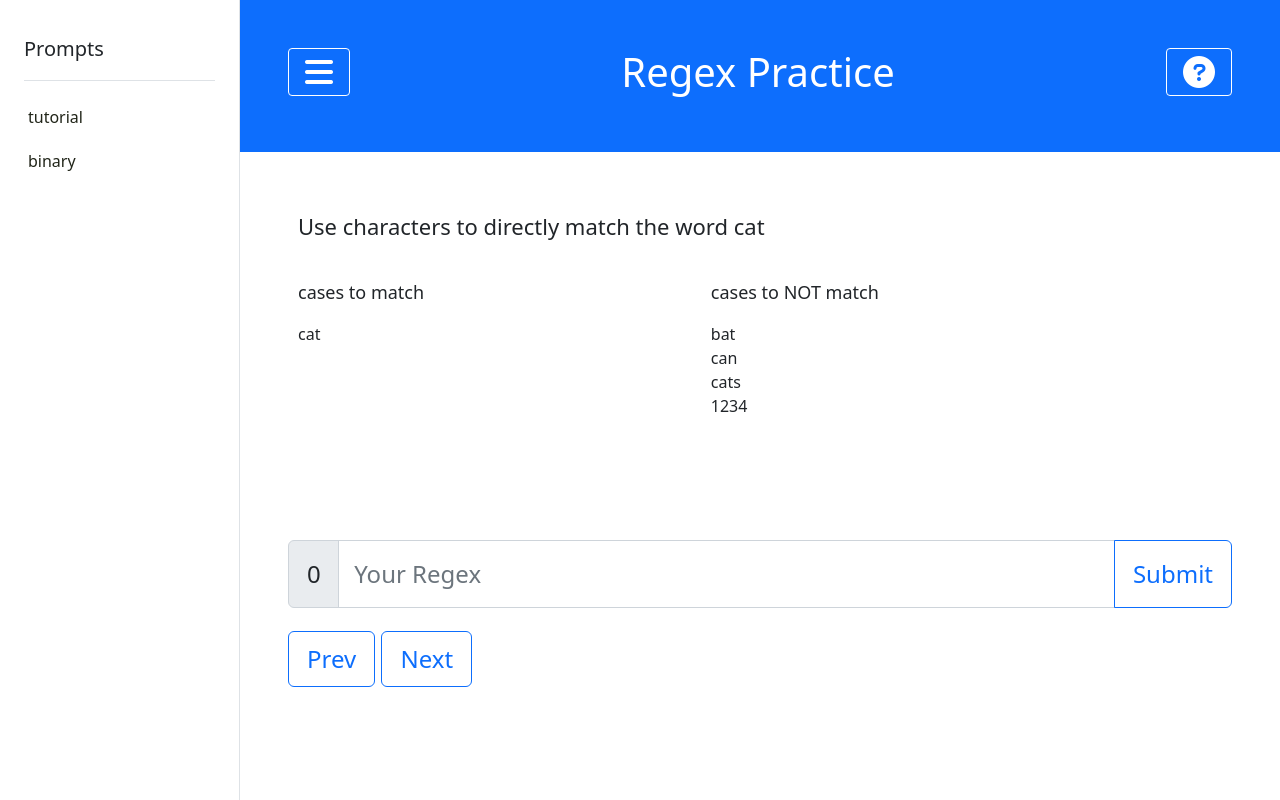
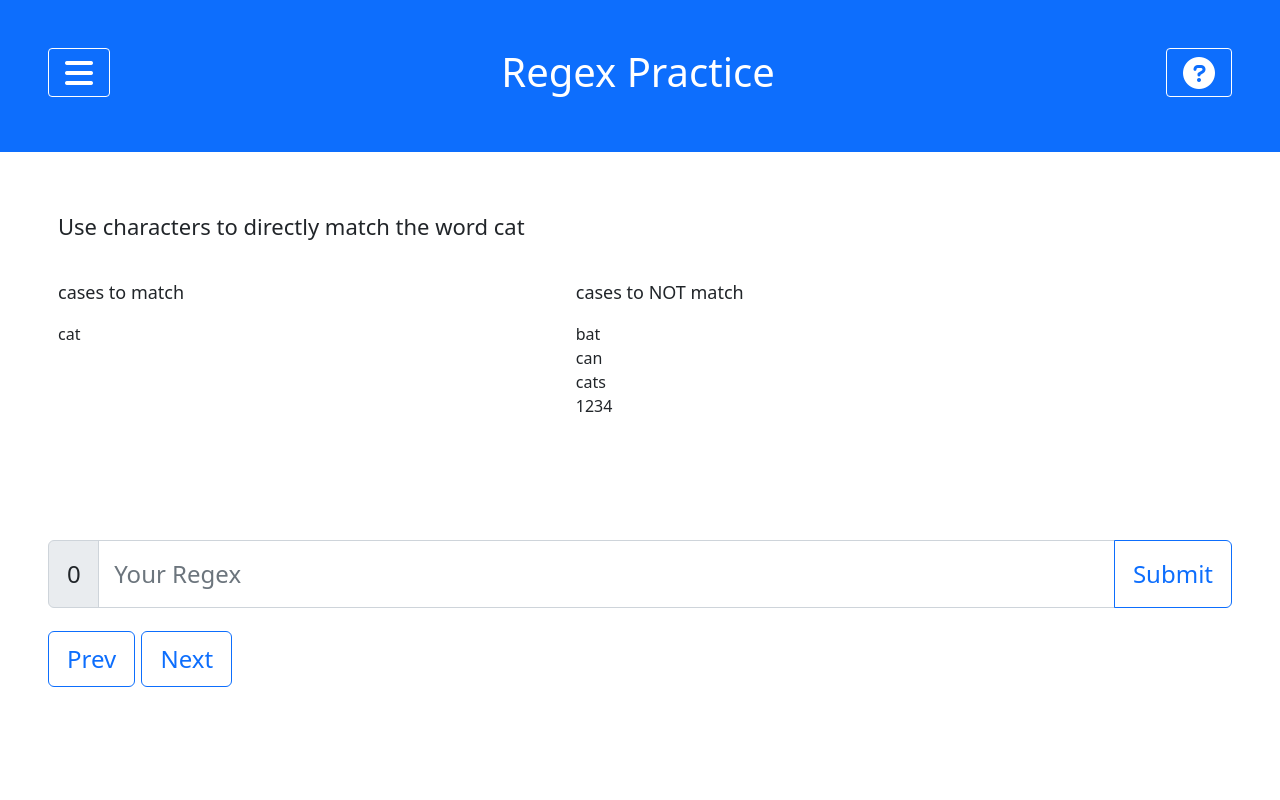
Before and after one commit to yin132/regex-game, a plain HTML site: page index.html in a window 1280 px wide. Drawn offline with nearby package versions, Linux system fonts and the light colour scheme.

Commit message:
refactor nav bar

```diff
--- a/custom.css
+++ b/custom.css
@@ -2,10 +2,35 @@
     color: #fff;
     background-color: #0d6efd;
     border-color: #fff;
-    padding: 0.7rem 1rem;
+    padding: 0.72rem 1rem;
 }
 
-.navbar-toggler-icon-cust{
+.navsbar {
+    width: 0px;
+    height: 100%;
+    margin-left: 0px;
+    position: fixed;
+    overflow-x: hidden;
+    overflow-y: scroll;
+    z-index: 1;
+    transition: all 0.5s;
+    background-color: rgb(187, 205, 255);
+}
+
+.nav-link {
+    display: block;
+    padding: .5rem 1rem;
+    color: #212519;
+    text-decoration: none;
+    transition: color .15s ease-in-out, background-color .15s ease-in-out, border-color .15s ease-in-out;
+}
+
+.nav-link:focus,
+.nav-link:hover {
+    color: #212519;
+}
+
+.navbar-toggler-icon-cust {
     display: inline-block;
     width: 1.5em;
     height: 1.5em;
--- a/index.html
+++ b/index.html
@@ -7,52 +7,40 @@
     <meta name="viewport" content="width=device-width, initial-scale=1">
     <link href="https://cdn.jsdelivr.net/npm/bootstrap@5.1.3/dist/css/bootstrap.min.css" rel="stylesheet">
     <link rel="stylesheet" href="custom.css">
-  <link rel="stylesheet" href="https://cdnjs.cloudflare.com/ajax/libs/font-awesome/6.0.0/css/all.min.css"
-    integrity="sha512-9usAa10IRO0HhonpyAIVpjrylPvoDwiPUiKdWk5t3PyolY1cOd4DSE0Ga+ri4AuTroPR5aQvXU9xC6qOPnzFeg=="
-    crossorigin="anonymous" referrerpolicy="no-referrer" />
+    <link rel="stylesheet" href="https://cdnjs.cloudflare.com/ajax/libs/font-awesome/6.0.0/css/all.min.css" integrity="sha512-9usAa10IRO0HhonpyAIVpjrylPvoDwiPUiKdWk5t3PyolY1cOd4DSE0Ga+ri4AuTroPR5aQvXU9xC6qOPnzFeg==" crossorigin="anonymous" referrerpolicy="no-referrer"
+    />
     <script src="https://cdn.jsdelivr.net/npm/bootstrap@5.1.3/dist/js/bootstrap.bundle.min.js"></script>
     <script type="text/javascript" src="https://code.jquery.com/jquery-1.7.1.min.js"></script>
 </head>
 
 <body>
-  <div class="container-fluid">
-    <div class="row flex-nowrap">
-      <nav class="col-auto px-0">
-        <div id="sidebar" class="collapse collapse-horizontal show border-end" style="min-width: 240px">
-          <div id="sidebar-nav" class="flex-shrink-0 p-4 bg-white list-group min-vh-100">
-
-            <a href="#" class="d-flex align-items-center pb-3 mb-3 link-dark text-decoration-none border-bottom""
-              data-bs-parent=" #sidebar" style="padding-top: 10px;"><span class="fs-5 fw-semibold">Prompts</span></a>
-
+    <div class="container-fluid p-0 m-0">
+        <nav id="sidebar" class="p-0 m-0 navsbar">
+            <div class="p-4 list-group min-vh-100">
+                <a href="#" class="align-items-center pb-3 mb-3 link-dark text-decoration-none border-bottom" data-bs-parent=" #sidebar" style="padding-top: 10px;"><span class="fs-5 fw-semibold">Prompts</span></a>
                 <ul id="navMenu" class="list-unstyled ps-0">
                     <!-- auto populated -->
                     <li class="mb-1">
                         <a href="#tutorial" data-bs-toggle="collapse" class="nav-link px-0 align-middle">
                             <span class="ms-1 d-none d-sm-inline">tutorial</span> </a>
-                <ul class="collapse show nav flex-column ms-1" id="tutorial">
+                        <ul class="collapse nav flex-column ms-1" id="tutorial">
                             <li style="padding-left: 15px">
-                    <a href="#" onclick="loadPrompt(0,0)" class="nav-link px-0"> <span
-                        class="d-none d-sm-inline">tutorial-1</span></a>
+                                <a href="#" onclick="loadPrompt(0,0)" class="nav-link px-0"> <span class="d-none d-sm-inline">tutorial-1</span></a>
                             </li>
                         </ul>
                     </li>
                 </ul>
             </div>
-        </div>
         </nav>
-      <main class="col p-0 m-0">
-        <div class="row p-0 m-0">
-          <div class="col-12 p-0 m-0">
+        <main id="mainArea" class="p-0" style="margin: 0; transition: all 0.5s;">
             <div class="container-fluid p-5 bg-primary text-white text-center">
-              <div data-inline="true" style="float: left">
-                <button data-bs-target="#sidebar" data-bs-toggle="collapse" class="btn btn-nav" aria-controls="#sidebar"
-                  aria-haspopup="true">
+                <div data-inline="true" style="float: left;">
+                    <button data-bs-target="#sidebar" onclick="toggleNav()" class="btn btn-nav slide-trigger" aria-controls="#sidebar" aria-haspopup="true">
             <i class="fa fa-bars fa-2xl"></i>
           </button>
                 </div>
                 <div data-inline="true" style="float: right">
-                <button type="button" data-bs-target="#ref" data-bs-toggle="modal" class="btn btn-nav"
-                  aria-haspopup="true">
+                    <button type="button" data-bs-target="#ref" data-bs-toggle="modal" class="btn btn-nav" aria-haspopup="true">
             <i class="fa fa-question-circle fa-2xl"></i>
           </button>
                 </div>
@@ -87,8 +75,7 @@
                     <div class="input-group" style="zoom: 1.5">
                         <span id="counter" class="input-group-text">0</span>
                         <input id="textbox" type="text" class="form-control" placeholder="Your Regex" style="padding: 10px">
-                  <button id="subBtn" onclick="readRegex()" class="btn btn-outline-primary"
-                    type="button">Submit</button>
+                        <button id="subBtn" onclick="readRegex()" class="btn btn-outline-primary" type="button">Submit</button>
                     </div>
                     <div style="zoom: 1.5; padding-top: 15px;">
                         <button id="prvBtn" onclick="onPrev()" type="button" class="btn btn-outline-primary">Prev</button>
@@ -96,10 +83,7 @@
                     </div>
                 </form>
             </div>
-          </div>
-        </div>
         </main>
-    </div>
     </div>
 
     <div id="ref" class="modal fade" tabindex="-1" role="dialog" aria-labelledby="myLargeModalLabel" aria-hidden="true">
@@ -211,41 +195,6 @@
             </div>
         </div>
     </div>
-  <!-- <div class="container-fluid p-5">
-    <p id="prompt" style="font-size: 22px; padding:10px">
-      prompt here
-    </p>
-    <table class="table table-borderless">
-      <tr valign="top">
-        <td id="match" style="padding: 10px">
-          <p style="font-size: 18px" class="font-weight-bold;">
-            cases to match
-          </p>
-          <div>case 1</div>
-        </td>
-        <td id="notMatch" style="padding: 10px">
-          <p style="font-size: 18px" clasee="font-weight-bold;">cases to NOT match</p>
-          <div>case 2</div>
-        </td>
-
-      </tr>
-    </table>
-  </div>
-
-  <div class="container-fluid p-5">
-    <form>
-      <div class="input-group" style="zoom: 1.5">
-        <span id="counter" class="input-group-text">0</span>
-        <input id="textbox" type="text" class="form-control" placeholder="Your Regex" style="padding: 10px">
-        <button id="subBtn" onclick="readRegex()" class="btn btn-outline-primary" type="button">Submit</button>
-      </div>
-      <div style="zoom: 1.5; padding-top: 15px;">
-        <button id="prvBtn" onclick="onPrev()" type="button" class="btn btn-outline-primary">Prev</button>
-        <button id="nxtBtn" onclick="onNext()" type="button" class="btn btn-outline-primary">Next</button>
-      </div>
-    </form>
-  </div> -->
-
     <script src="js/regexG.js"></script>
 </body>
 
--- a/js/regexG.js
+++ b/js/regexG.js
@@ -5,6 +5,8 @@ const promptText = document.getElementById("prompt");
 const counter = document.getElementById("counter");
 const sub = document.getElementById("subBtn");
 const nxt = document.getElementById("nxtBtn");
+const sbar = document.getElementById("sidebar");
+const main = document.getElementById("mainArea");
 const nMenu = document.getElementById("navMenu");
 const ref = document.getElementById('ref')
 const refBtn = document.getElementById('refBtn')
@@ -14,7 +16,9 @@ let inRegex = /^$/;
 let count = 0;
 
 let promptCat = [];
-let promptDir = [[]];
+let promptDir = [
+    []
+];
 let curr = [0, 0];
 let promptStr = '';
 let toMatch = [];
@@ -25,7 +29,7 @@ init();
 function init() {
     loadPromptDir();
 
-    $('#textbox').keypress(function (e) {
+    $('#textbox').keypress(function(e) {
         if (e.which == 13) { // Enter key
             readRegex();
             console.log(inText);
@@ -33,12 +37,12 @@ function init() {
         }
     });
 
-    $('#textbox').keyup(function (e) {
+    $('#textbox').keyup(function(e) {
         readRegex();
         console.log(inText);
     });
 
-    ref.addEventListener('shown.bs.modal', function () {
+    ref.addEventListener('shown.bs.modal', function() {
         refBtn.focus()
     })
 }
@@ -53,12 +57,12 @@ function readRegex() {
 
     clearCase();
     for (let s of toMatch) {
-        (inRegex.test(s)) ? s = '\u2713 ' + s : s = '\u274C' + s;
+        (inRegex.test(s)) ? s = '\u2713 ' + s: s = '\u274C' + s;
         addCase(s, match);
     }
 
     for (let s of toNotMatch) {
-        (inRegex.test(s)) ? s = '\u2713 ' + s : s = '\u274C' + s;
+        (inRegex.test(s)) ? s = '\u2713 ' + s: s = '\u274C' + s;
         addCase(s, notMatch);
     }
 }
@@ -100,6 +104,7 @@ function setNextPrompt() {
 }
 
 function loadCurr() {
+    select();
     // load current prompt
     doGetPrompt('https://raw.githubusercontent.com/yin132/regex-game/main/prompts/' +
         promptCat[curr[0]] + '/' + promptDir[[curr[0]]][curr[1]] + '.txt');
@@ -179,29 +184,50 @@ function loadPromptDir() {
             }
             promptDir[cat].push(buf[i]);
         }
+        loadNav();
         loadCurr();
-        loadNav();
     });
 }
 
 function loadPrompt(c, p) {
+    deselect();
     curr = [c, p];
     loadCurr();
+}
+
+function select() {
+    // document.getElementById("p-" + curr[0] + "-" + curr[1]).style.backgroundColor = '#fff';
+    document.getElementById("p-" + curr[0] + "-" + curr[1]).style.color = '#fff';
+}
+
+function deselect() {
+    document.getElementById("p-" + curr[0] + "-" + curr[1]).style.color = '#212519';
+    // document.getElementById("p-" + curr[0] + "-" + curr[1]).style.backgroundColor = 'rgb(187, 205, 255)';
+}
+
+function toggleNav() {
+    if (sbar.style.width < '250px') {
+        sbar.style.width = '250px';
+        main.style.marginLeft = '250px';
+    } else {
+        sbar.style.width = '0px';
+        main.style.marginLeft = '0px';
+    }
 }
 
 function loadNav() {
     $('#' + nMenu.id).children('li').remove();
     for (let i = 0; i < promptCat.length; i++) {
         $('#' + nMenu.id).append(`<li class="mb-1">
-        <a href="#`+ promptCat[i] + `" data-bs-toggle="collapse" class="nav-link px-0 align-middle">
-            <span class="ms-1 d-none d-sm-inline" style="color:#212519">`+ promptCat[i] + `</span> </a>
-        <ul class="collapse nav flex-column ms-1" id="`+ promptCat[i] + `">
+        <a href="#` + promptCat[i] + `" data-bs-toggle="collapse" class="nav-link px-0 align-middle">
+            <span class="ms-1 d-none d-sm-inline">` + promptCat[i] + `</span> </a>
+        <ul class="collapse nav flex-column ms-1" id="` + promptCat[i] + `">
         </ul>
     </li>`);
         for (let k = 0; k < promptDir[i].length; k++) {
             $('#' + promptCat[i]).append(`<li style="padding-left: 15px">
-                    <a href="#" onclick="loadPrompt(`+ i + `,` + k + `)"
-                    class="nav-link px-0"> <span class="d-none d-sm-inline" style="color:#212519">`+ promptDir[i][k] + `</span></a>
+                    <a href="#" onclick="loadPrompt(` + i + `,` + k + `)" id="p-` + i + `-` + k + `"
+                    class="nav-link px-0"> <span class="d-none d-sm-inline" >` + promptDir[i][k] + `</span></a>
                 </li>`);
         }
     }
```
Lines whose indentation alone changed are shown as unchanged.
